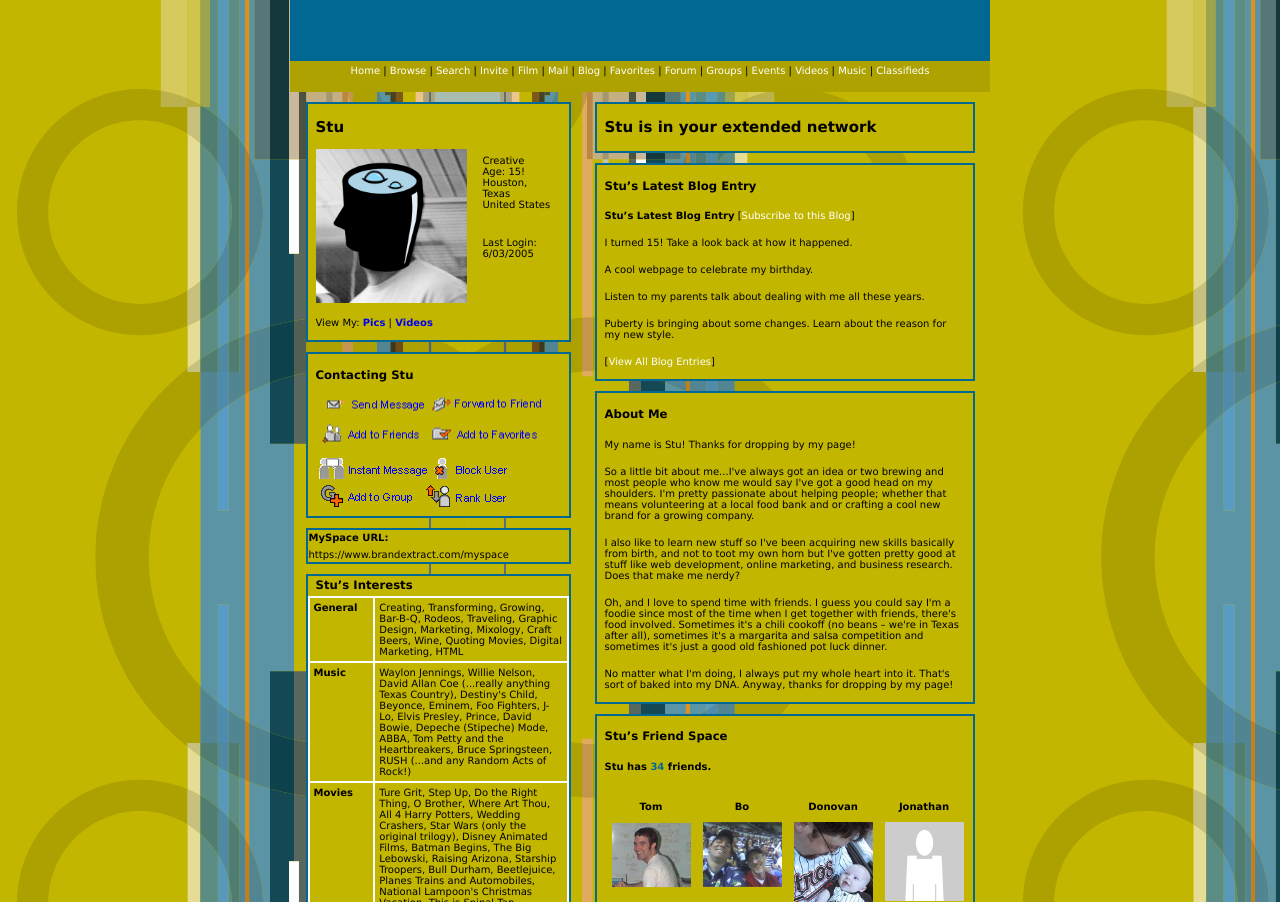
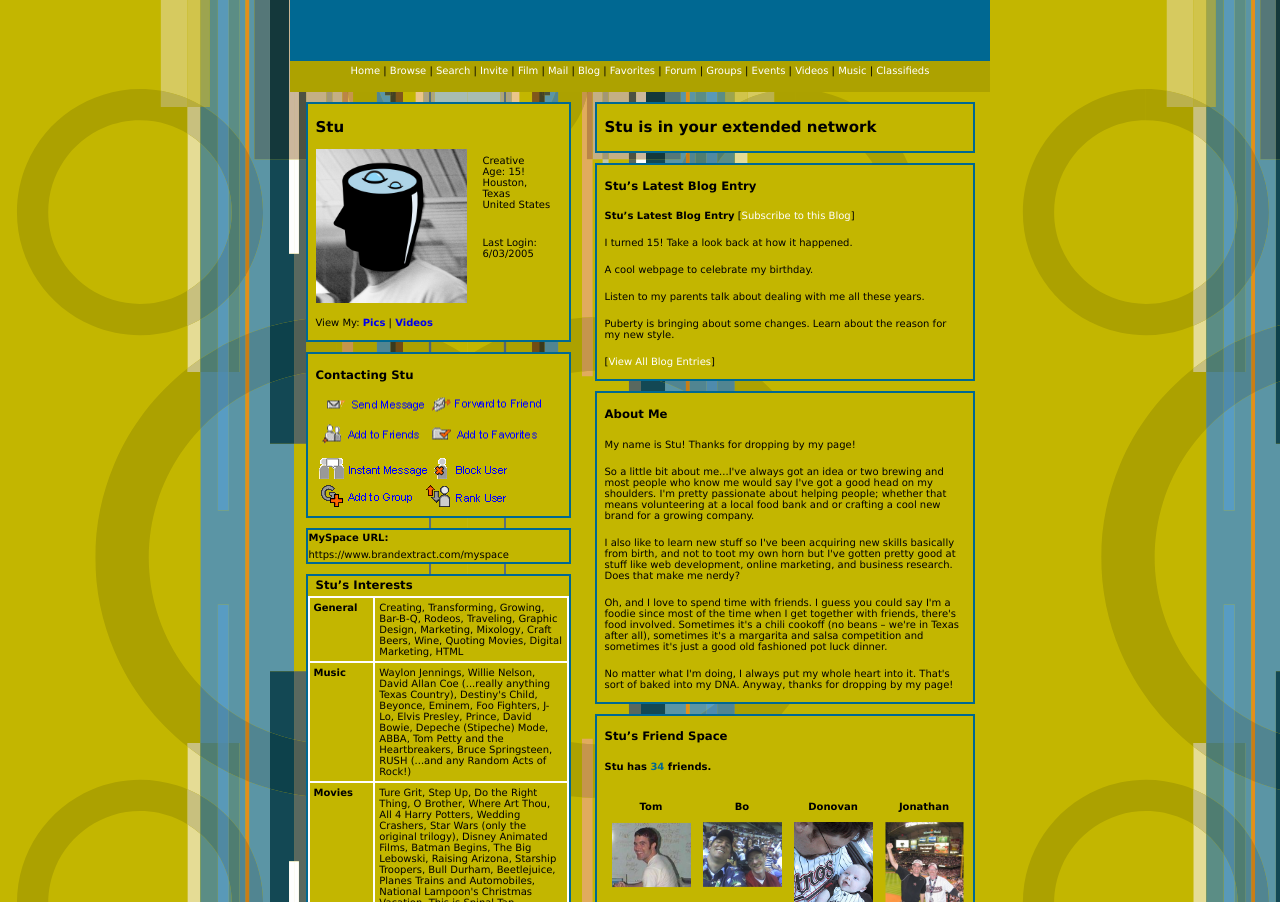
Before and after one commit to BrandExtract/myspace-stu, a website: page index.html in a window 1280 px wide. Shown: the part 50-952 px from the top of the page. Drawn offline with Linux system fonts and the light colour scheme.

Commit message:
Add photo for Jonathan

```diff
--- a/index.html
+++ b/index.html
@@ -207,7 +207,7 @@
               </td>
               <td>
                 <p>Jonathan</p>
-                <img src="./img/employee_photos/avatar.png" />
+                <img src="./img/employee_photos/JonathanFisher.png" />
               </td>
             </tr>
             <tr>
```
